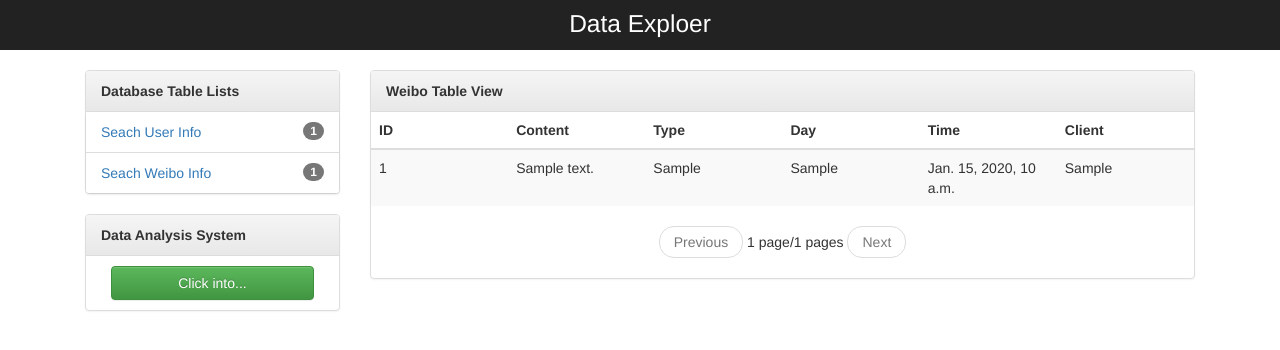
After one commit to jakexchan/DataSystem, a Django app: template system/templates/weiboshow.html in a window 1280 px wide. The commit adds this page. Shown: the top 350 px of the page. Run offline with Django 3.2, Linux system fonts and the light colour scheme; the template is opened without the code that fills it: most values are stand-ins (such as "Sample title", 1, 10 or a date in 2020); parts of the project's set-up code (start-up, migrations or seed data) failed here and were passed over; some libraries are stand-ins or nearby versions.

Commit message:
Add data view feature

```diff
--- /dev/null
+++ b/system/data/datashow.py
@@ -0,0 +1 @@
+from django.db import connection
--- a/system/static/css/datashow.css
+++ b/system/static/css/datashow.css
@@ -4,3 +4,20 @@
 .panel-heading span{
     font-weight: bold;
 }
+table{
+    table-layout: fixed;
+    width: 100%;
+}
+.weibo-content, .weibo-client{
+/*    width: 42%;*/
+    overflow: hidden;
+    text-overflow: ellipsis;
+    white-space: nowrap;
+}
+.analysis-system-btn{
+    display: block;
+    width: 80%;
+    margin: 0 auto;
+    margin-top: 10px;
+    margin-bottom: 10px;
+}
--- /dev/null
+++ b/system/templates/weiboshow.html
@@ -0,0 +1,103 @@
+{% extends 'share/base.html'%}
+
+{% load staticfiles %}
+
+{% block title %}Data Show -Data Exploer{% endblock %}
+
+{% block style %}
+    <link href="{% static "css/datashow.css" %}" rel="stylesheet">
+{% endblock %}
+{% block content %}
+    <div class='container main'>
+        <div class='col-md-3'>
+            <div class="panel panel-default">
+              <!-- Default panel contents -->
+                <div class="panel-heading">
+                    <span>Database Table Lists</span>
+                </div>
+              <!-- List group -->
+                <ul class="list-group">
+                    <li class="list-group-item">
+                        <span class="badge">{{ user_list_count }}</span>
+                        <a href="/datashow/user/1">Seach User Info</a>
+                    </li>
+                    <li class="list-group-item">
+                        <span class="badge">{{ lists.paginator.count }}</span>
+                        <a href="/datashow/weibo/1">Seach Weibo Info</a>
+                    </li>
+                </ul>
+            </div>
+            <div class="panel panel-default">
+                <div class="panel-heading">
+                    <span>Data Analysis System</span>
+                </div>
+                <a href='#' class='btn btn-success analysis-system-btn'>Click into...</a>
+            </div>
+        </div>
+        <div class='col-md-9'>
+            <div class="panel panel-default">
+                <div class="panel-heading">
+                    <span>Weibo Table View</span>
+                </div>
+              <!-- Table -->
+                <div class="table-responsive">
+                    <table class="table table-hover table-striped">
+                        <thead>
+                            <tr>
+                                <th>ID</th>
+                                <th>Content</th>
+                                <th>Type</th>
+                                <th>Day</th>
+                                <th>Time</th>
+                                <th>Client</th>
+                            </tr>
+                        </thead>
+                        <tbody>
+                            {% for item in lists%}
+                            <tr>
+                                <td>{{ item.u_id }}</td>
+                                <td class='weibo-content'>{{ item.w_content }}</td>
+                                <td>{{ item.w_type }}</td>
+                                <td>{{ item.w_day }}</td>
+                                <td>{{ item.w_time }}</td>
+                                <td class='weibo-client'>{{ item.w_client }}</td>
+                            </tr>
+                            {% endfor %}
+                        </tbody>
+
+                    </table>
+                    <nav>
+                        <ul class="pager">
+                            {% if lists.has_previous %}
+                            <li><a href="/datashow/weibo/{{lists.previous_page_number}}">Previous</a></li>
+                            {% else %}
+                            <li class='disabled'><a href="#">Previous</a></li>
+                            {% endif %}
+                            <span>{{lists.number}} page/{{ lists.paginator.num_pages }} pages</span>
+                            {% if lists.has_next %}
+                            <li><a href="/datashow/weibo/{{lists.next_page_number}}">Next</a></li>
+                            {% else %}
+                            <li class='disabled'><a href="#">Next</a></li>
+                            {% endif %}
+
+                        </ul>
+                    </nav>
+                </div>
+            </div>
+        </div>
+
+    </div>
+{% endblock %}
+
+{% block script %}
+<script>
+(function(){
+    $('.weibo-content').on('mouseover', function(){
+        $(this).css({ 'white-space': 'normal' });
+    });
+    $('.weibo-content').on('mouseout', function(){
+        $(this).css({ 'white-space': 'nowrap' });
+    });
+}());
+</script>
+{% endblock %}
--- a/website/urls.py
+++ b/website/urls.py
@@ -22,8 +22,9 @@
 urlpatterns = [
     url(r'^admin/', admin.site.urls),
     url(r'^$', system_views.index),
-    url(r'^login/', system_views.login),
-    url(r'^registe/', system_views.registe),
-    url(r'^logout/', system_views.logout),
-    url(r'^datashow/', system_views.datashow),
+    url(r'^login/$', system_views.login),
+    url(r'^registe/$', system_views.registe),
+    url(r'^logout/$', system_views.logout),
+    url(r'^datashow/user/(\d+)/$', system_views.user_table, name='user_table'),
+    url(r'^datashow/weibo/(\d+)/$', system_views.weibo_table, name='weibo_table'),
 ] + static(settings.STATIC_URL, document_root=settings.STATIC_ROOT)
```
Also changed, not shown: system/templates/datashow.html (deleted, +0 -44 lines), system/templates/usershow.html (added, +94 -0 lines), system/views.py (+32 -6 lines).
